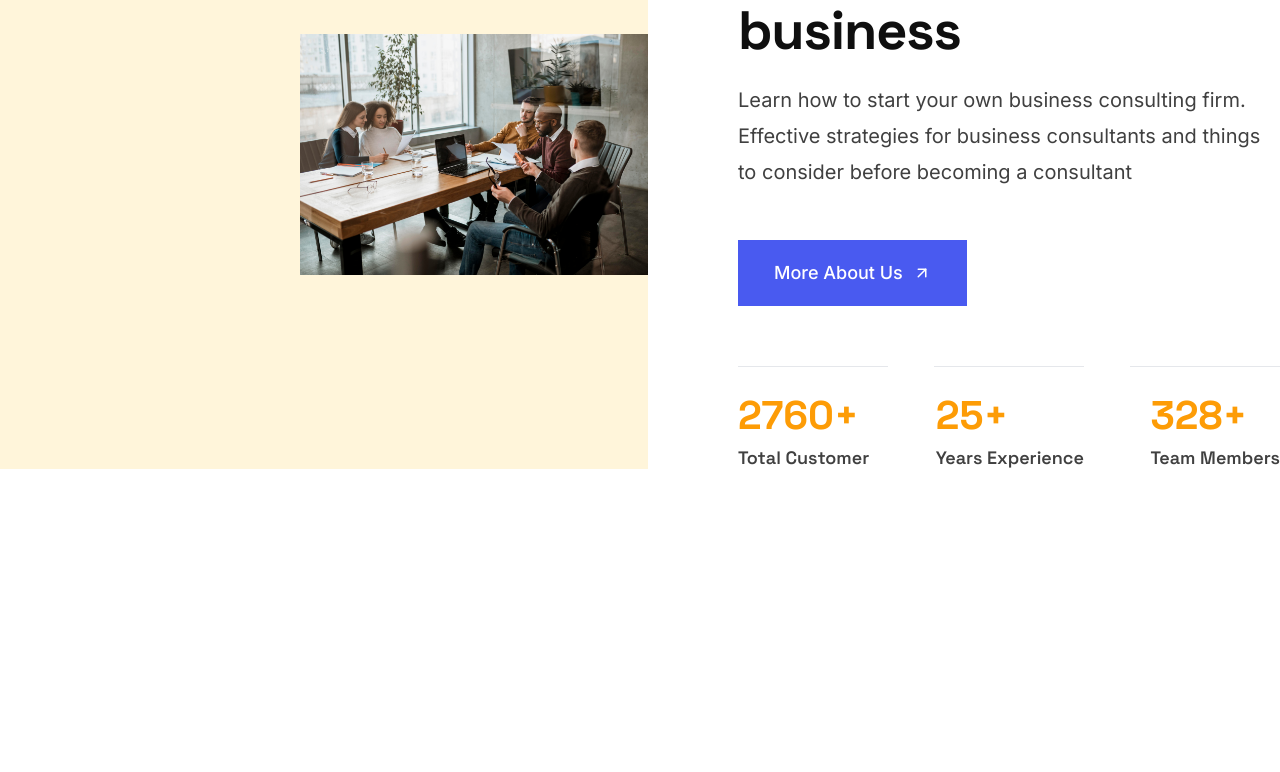
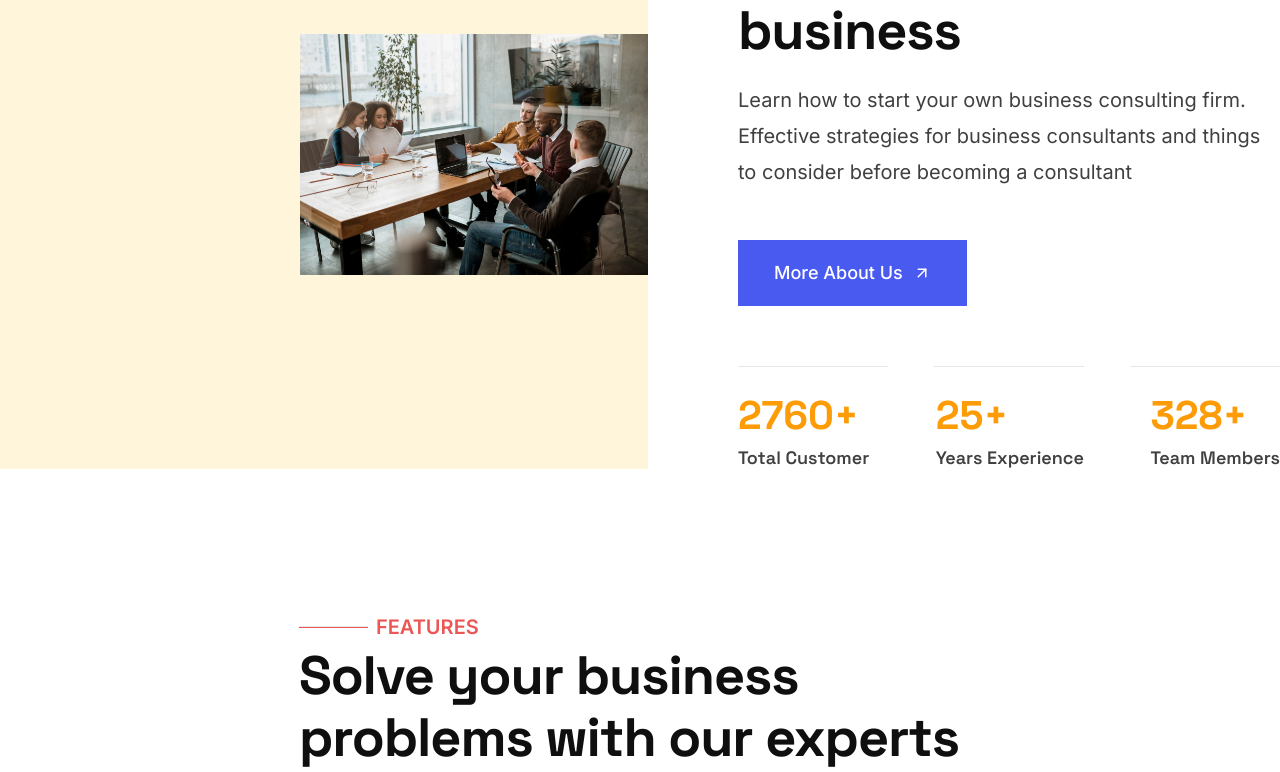
Before and after one commit to mahfuz091/oyolloo-task-clone, a React (Vite) app: page / in a window 1280 px wide. Shown: the part 1556-2328 px from the top of the page. Before the commit the page ends 2025 px from the top, so only its background shows below. Built offline with nearby package versions, Linux system fonts and the light colour scheme.

Commit message:
initialized feature section

```diff
--- /dev/null
+++ b/src/Pages/Home/Features/Features.jsx
@@ -0,0 +1,19 @@
+import React, { useState } from "react";
+
+const Features = () => {
+  return (
+    <div className='mt-[140px] pl-[299px] pr-[250px]'>
+      <div>
+        <h2 className='feature-text flex items-center gap-2'>
+          <hr className='line1' />
+          features
+        </h2>
+        <h1 className='feature-title'>
+          Solve your business problems with our experts
+        </h1>
+      </div>
+    </div>
+  );
+};
+
+export default Features;
--- a/src/Pages/Home/Home/Home.jsx
+++ b/src/Pages/Home/Home/Home.jsx
@@ -3,6 +3,7 @@ import React from "react";
 import Banner from "../../Banner/Banner";
 import Partners from "../../Partners/Partners";
 import About from "../About/About";
+import Features from "../Features/Features";
 
 const Home = () => {
   return (
@@ -10,6 +11,7 @@ const Home = () => {
       <Banner></Banner>
       <Partners></Partners>
       <About></About>
+      <Features></Features>
     </div>
   );
 };
--- a/src/index.css
+++ b/src/index.css
@@ -210,3 +210,22 @@
   line-height: 22px;
   margin-top: 10px;
 }
+.feature-text {
+  color: #eb5757;
+  font-family: Inter;
+  font-size: 20px;
+  font-style: normal;
+  font-weight: 600;
+  line-height: 36px; /* 180% */
+  text-transform: uppercase;
+}
+.feature-title {
+  color: #0f0f0f;
+  font-family: Space Grotesk;
+  font-size: 54px;
+  font-style: normal;
+  font-weight: 700;
+  line-height: 62px; /* 114.815% */
+  letter-spacing: -1.08px;
+  width: 721px;
+}
```
